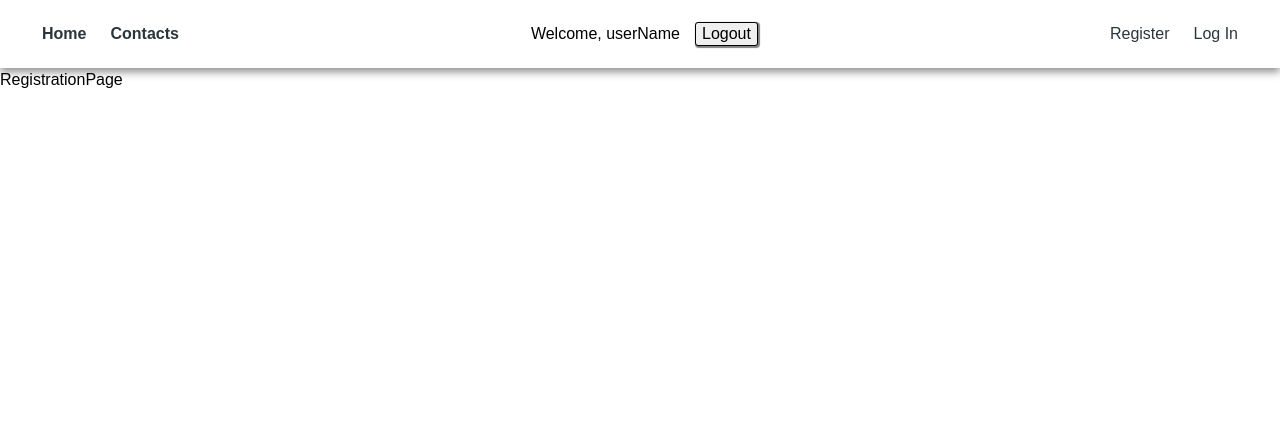
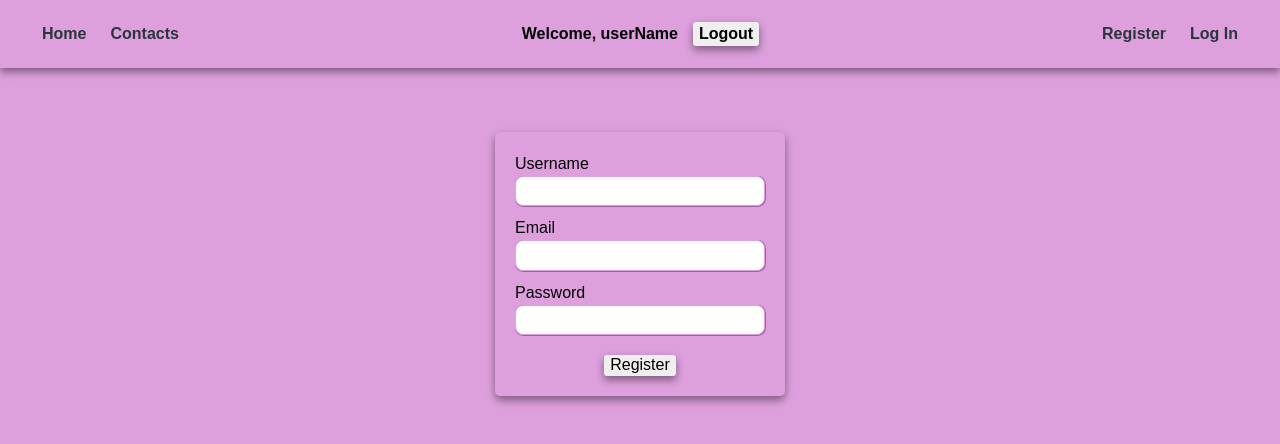
Before and after one commit to Veronika0136/goit-react-hw-08, a React (Vite) app: page /register in a window 1280 px wide. Shown: the top 444 px of the page. Built offline with nearby package versions, Linux system fonts and the light colour scheme.

Commit message:
add registration form

```diff
--- a/package.json
+++ b/package.json
@@ -10,6 +10,9 @@
     "preview": "vite preview"
   },
   "dependencies": {
+    "@emotion/react": "^11.14.0",
+    "@emotion/styled": "^11.14.0",
+    "@mui/material": "^7.1.1",
     "@reduxjs/toolkit": "^2.8.2",
     "axios": "^1.9.0",
     "clsx": "^2.1.1",
@@ -18,6 +21,7 @@
     "nanoid": "^5.1.5",
     "react": "^19.0.0",
     "react-dom": "^19.0.0",
+    "react-hot-toast": "^2.5.2",
     "react-icons": "^5.5.0",
     "react-redux": "^9.2.0",
     "react-router-dom": "^7.6.2",
--- a/src/components/AuthNav/AuthNav.module.css
+++ b/src/components/AuthNav/AuthNav.module.css
@@ -2,6 +2,7 @@
   display: inline-block;
   text-decoration: none;
   padding: 12px;
+  font-weight: 700;
 
   color: #2a363b;
 }
--- /dev/null
+++ b/src/components/RegistrationForm/RegistrationForm.jsx
@@ -0,0 +1,40 @@
+import React from 'react';
+import { ErrorMessage, Field, Form, Formik } from 'formik';
+import s from './RegistrationForm.module.css';
+
+const RegistrationForm = () => {
+  return (
+    <div className={s.wrapper}>
+      <Formik
+        initialValues={{
+          name: '',
+          email: '',
+          password: '',
+        }}
+      >
+        <Form className={s.form}>
+          <label className={s.label}>
+            Username
+            <Field className={s.input} type="text" name="name" />
+            <ErrorMessage className={s.err} name="name" component="p" />
+          </label>
+          <label className={s.label}>
+            Email
+            <Field className={s.input} type="email" name="email" />
+            <ErrorMessage className={s.err} name="email" component="p" />
+          </label>
+          <label className={s.label}>
+            Password
+            <Field className={s.input} type="password" name="password" />
+            <ErrorMessage className={s.err} name="password" component="p" />
+          </label>
+          <button className={s.btn} type="submit">
+            Register
+          </button>
+        </Form>
+      </Formik>
+    </div>
+  );
+};
+
+export default RegistrationForm;
--- /dev/null
+++ b/src/components/RegistrationForm/RegistrationForm.module.css
@@ -0,0 +1,58 @@
+.wrapper {
+  width: 290px;
+  margin-top: 5%;
+  margin-left: auto;
+  margin-right: auto;
+}
+
+.form {
+  box-shadow: 0 4px 8px rgb(0 0 0 / 44%);
+  border-radius: 5px;
+
+  padding: 20px;
+}
+
+.label {
+  display: flex;
+  flex-direction: column;
+  margin-bottom: 10px;
+}
+
+.input {
+  padding: 5px 20px;
+  border-radius: 8px;
+
+  border: 1px solid plum;
+  box-shadow: 0.5px 0.5px 0.5px 0.5px rgb(164, 95, 164);
+  outline: none;
+  font-size: 16px;
+  width: 250px;
+}
+
+.input:active,
+.input:focus {
+  border: 1px solid black;
+  box-shadow: 0.5px 0.5px 0.5px 0.5px grey;
+}
+
+.btn {
+  cursor: pointer;
+  display: block;
+  margin-left: auto;
+  margin-right: auto;
+  margin-top: 20px;
+  border-radius: 3px;
+  box-shadow: 0 4px 8px rgb(0 0 0 / 44%);
+  border: none;
+  transition: background-color 0.2s ease;
+}
+
+.btn:hover {
+  background-color: rgb(164, 95, 164);
+  color: white;
+}
+
+.err {
+  color: red;
+  font-size: 12px;
+}
--- a/src/components/UserMenu/UserMenu.jsx
+++ b/src/components/UserMenu/UserMenu.jsx
@@ -4,7 +4,7 @@ import s from './UserMenu.module.css';
 const UserMenu = () => {
   return (
     <div className={s.menu}>
-      <p>Welcome, userName</p>
+      <p className={s.text}>Welcome, userName</p>
       <button className={s.btn}>Logout</button>
     </div>
   );
--- a/src/components/UserMenu/UserMenu.module.css
+++ b/src/components/UserMenu/UserMenu.module.css
@@ -3,15 +3,20 @@
   gap: 15px;
 }
 
+.text {
+  font-weight: 700;
+}
+
 .btn {
   cursor: pointer;
   border-radius: 3px;
-  box-shadow: 1px 1px 1px 1px gray;
-  border: 1px solid black;
+  box-shadow: 0 4px 8px rgb(0 0 0 / 44%);
+  border: none;
   transition: background-color 0.2s ease;
+  font-weight: 700;
 }
 
 .btn:hover {
-  background-color: rgb(166, 166, 166);
+  background-color: rgb(164, 95, 164);
   color: white;
 }
--- a/src/index.css
+++ b/src/index.css
@@ -1,17 +1,17 @@
-/* :root {
+:root {
   font-family: system-ui, Avenir, Helvetica, Arial, sans-serif;
   line-height: 1.5;
   font-weight: 400;
 
-  color-scheme: light dark;
-  color: rgba(255, 255, 255, 0.87);
-  background-color: #242424;
+  /* color-scheme: light dark; */
+  /* color: rgba(255, 255, 255, 0.87); */
+  background-color: plum;
 
   font-synthesis: none;
   text-rendering: optimizeLegibility;
   -webkit-font-smoothing: antialiased;
   -moz-osx-font-smoothing: grayscale;
-} */
+}
 
 body {
   font-family: sans-serif;
--- a/src/pages/RegistrationPage /RegistrationPage.jsx
+++ b/src/pages/RegistrationPage /RegistrationPage.jsx
@@ -1,7 +1,12 @@
 import React from 'react';
+import RegistrationForm from '../../components/RegistrationForm/RegistrationForm';
 
 const RegistrationPage = () => {
-  return <div>RegistrationPage</div>;
+  return (
+    <>
+      <RegistrationForm />
+    </>
+  );
 };
 
 export default RegistrationPage;
```
Also changed, not shown: 1 other file (tests, documents, lock files or other folders).
